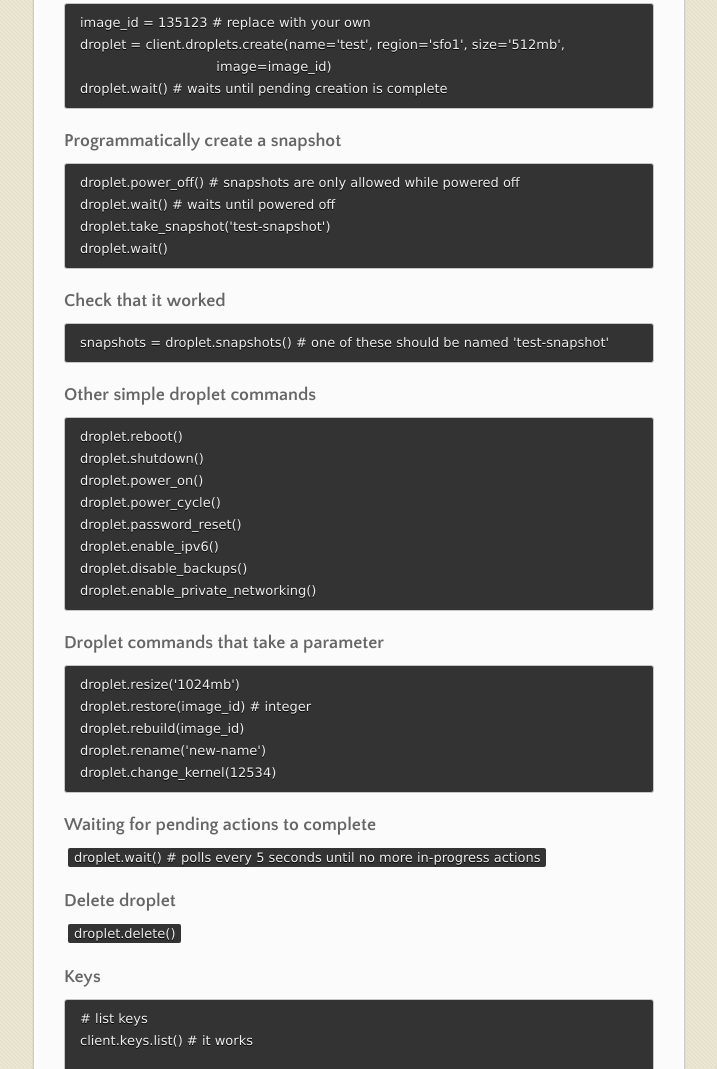
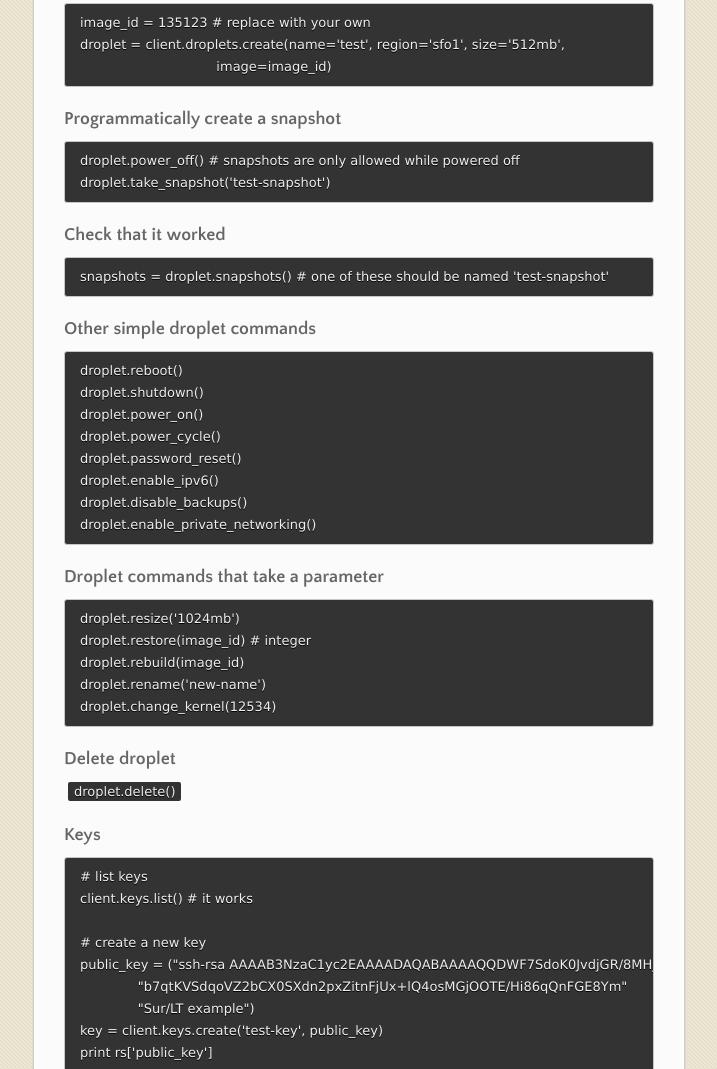
Before and after one commit to changhiskhan/poseidon, a plain HTML site: page index.html in a window 1280 px wide. Shown: the part 908-1977 px from the top of the page, without its empty margins (282-999 px from the left). Drawn offline with nearby package versions, Linux system fonts and the light colour scheme.

```diff
--- a/index.html
+++ b/index.html
@@ -83,16 +83,13 @@
 <pre><code>image_id = 135123 # replace with your own
 droplet = client.droplets.create(name='test', region='sfo1', size='512mb',
                                  image=image_id)
-droplet.wait() # waits until pending creation is complete
 </code></pre>
 
 <h3>
 <a name="programmatically-create-a-snapshot" class="anchor" href="#programmatically-create-a-snapshot"><span class="octicon octicon-link"></span></a>Programmatically create a snapshot</h3>
 
 <pre><code>droplet.power_off() # snapshots are only allowed while powered off
-droplet.wait() # waits until powered off
 droplet.take_snapshot('test-snapshot')
-droplet.wait()
 </code></pre>
 
 <h3>
@@ -123,11 +120,6 @@
 droplet.rename('new-name')
 droplet.change_kernel(12534)
 </code></pre>
-
-<h3>
-<a name="waiting-for-pending-actions-to-complete" class="anchor" href="#waiting-for-pending-actions-to-complete"><span class="octicon octicon-link"></span></a>Waiting for pending actions to complete</h3>
-
-<p><code>droplet.wait() # polls every 5 seconds until no more in-progress actions</code></p>
 
 <h3>
 <a name="delete-droplet" class="anchor" href="#delete-droplet"><span class="octicon octicon-link"></span></a>Delete droplet</h3>
```
Also changed, not shown: params.json (+1 -1 lines).
